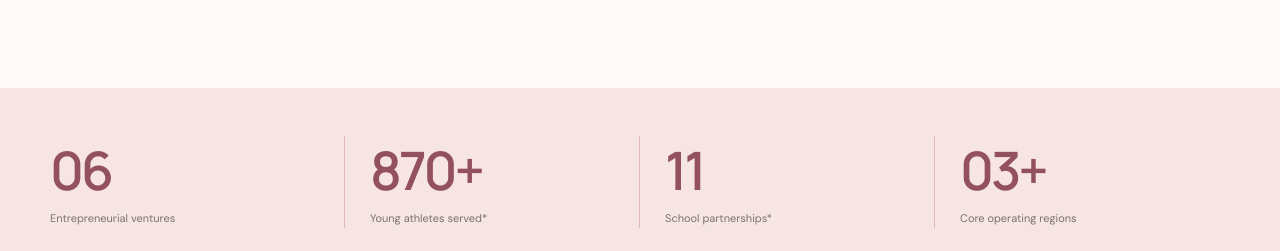
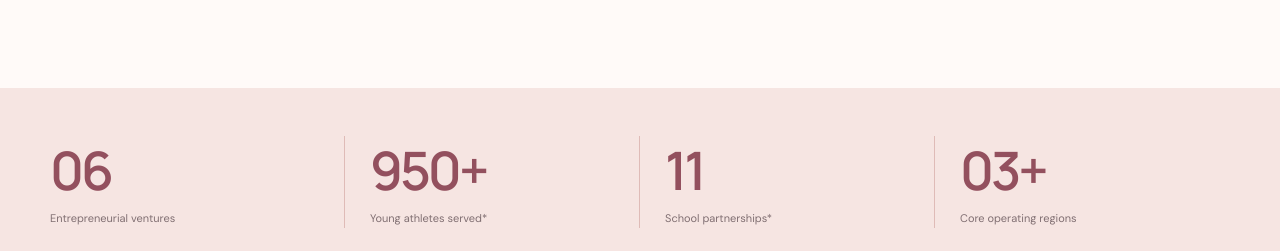
Before and after one commit to SuhailDev28/Anna-Rosa, a React (Vite) app: page / in a window 1280 px wide. Shown: the part 1280-1531 px from the top of the page. Built offline with nearby package versions, Linux system fonts and the light colour scheme.

Commit message:
Update Anna Rossa CV and portfolio

```diff
--- a/src/App.jsx
+++ b/src/App.jsx
@@ -443,7 +443,7 @@ function Home() {
             <span>Entrepreneurial ventures</span>
           </div>
           <div>
-            <strong>870+</strong>
+            <strong>950+</strong>
             <span>Young athletes served*</span>
           </div>
           <div>
```
Also changed, not shown: 1 other file (tests, documents, lock files or other folders).
